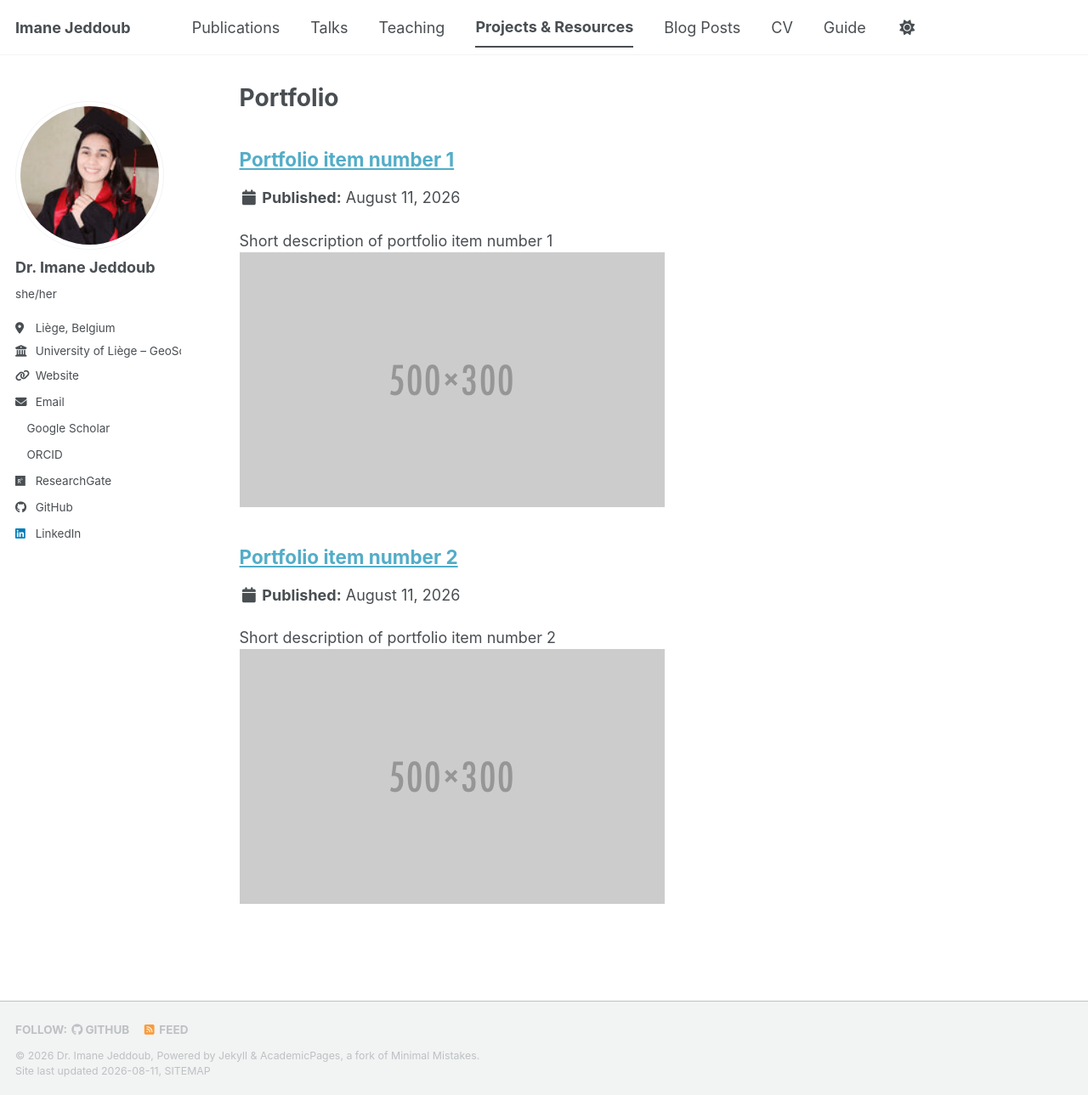
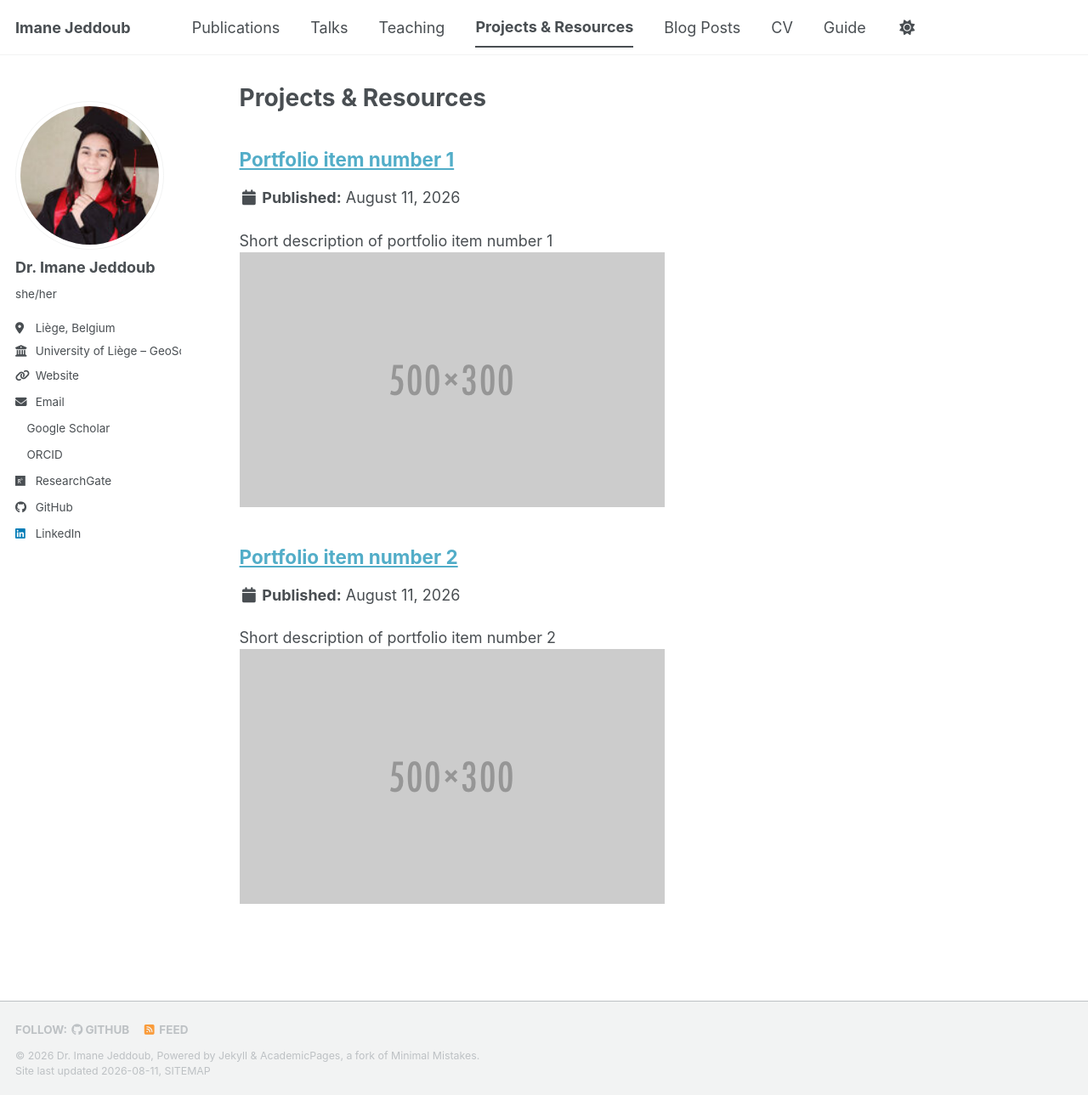
Before and after one commit to JEDDOUB/JEDDOUB.github.io, a Jekyll site: the page built from _pages/portfolio.html, in a window 1280 px wide and 1289 px high. Shown: the whole window at 85% size. Built offline with Jekyll 4.4.1, drawn with Linux system fonts in a browser that asks for light colours; a style sheet for code colours, icons or effects is not loaded.

Commit message:
Update portfolio title to 'Projects & Resources'

```diff
--- a/_pages/portfolio.html
+++ b/_pages/portfolio.html
@@ -1,6 +1,6 @@
 ---
 layout: archive
-title: "Portfolio"
+title: "Projects & Resources"
 permalink: /portfolio/
 author_profile: true
 ---
```
